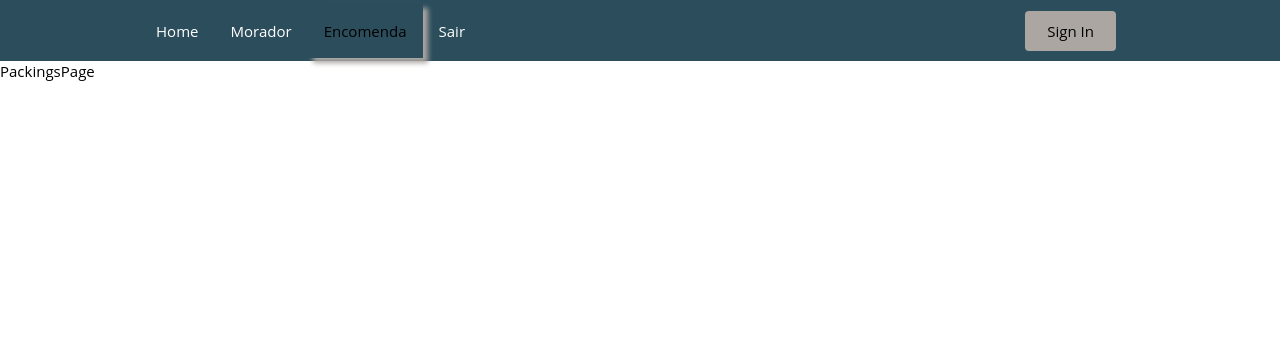
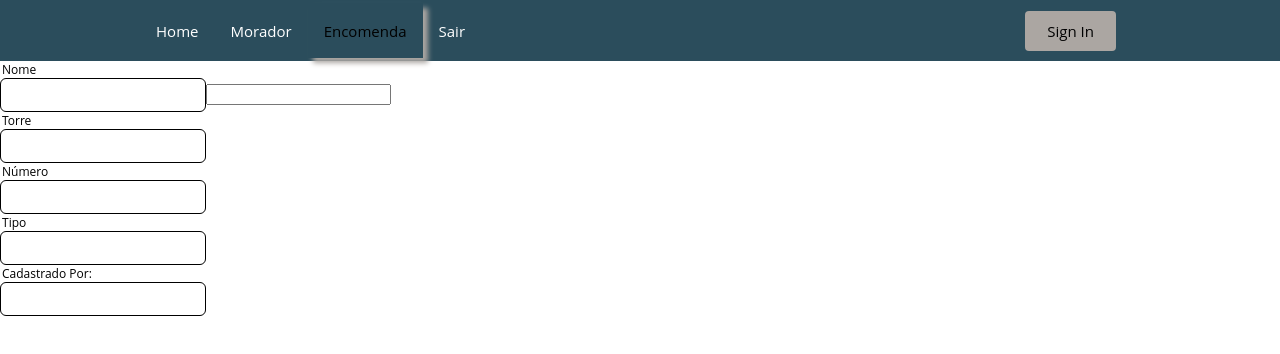
Before and after one commit to evertonjacksondev/app-em-gestao-e-recebimento, a React (Create React App) app: page /encomenda in a window 1280 px wide. Shown: the top 354 px of the page. Built offline with nearby package versions, Linux system fonts and the light colour scheme.

Commit message:
adjust component textField

```diff
--- /dev/null
+++ b/src/Components/DesignSystem/Input.js
@@ -0,0 +1,17 @@
+import styled from "styled-components";
+
+export const Input = styled.input`
+  border-radius: 6px;
+  width: 200px;
+  height: 30px;
+  border: 1px solid black;
+  font-size: 12px;
+  :hover {
+    border: 1px solid #587fa6;
+  }
+  :focus {
+    outline: none;
+    border: 1px solid #587fa6;
+    box-shadow: 10px 5px 5px #aba6a2;
+  }
+`
--- /dev/null
+++ b/src/Components/DesignSystem/Label.js
@@ -0,0 +1,7 @@
+import styled from "styled-components";
+
+export const Label = styled.label`
+  font-size: 12px;
+  display: flex;
+  padding-left: 2px;
+`
--- a/src/Components/DesignSystem/TextField.js
+++ b/src/Components/DesignSystem/TextField.js
@@ -1,39 +1,31 @@
 import React, { Fragment } from 'react'
-import styled from 'styled-components'
 import 'material-icons/iconfont/material-icons.css'
+import { Label } from './Label'
+import { Input } from './Input'
 
 const TextField = props => {
-  const { required = true, name = 'Salvar', type = 'text' } = props
-
-  const Label = styled.label`
-    font-size: 12px;
-    display: flex;
-    padding-left: 2px;
-  `
-
-  const TextField = styled.input`
-    border-radius: 6px;
-    width: 200px;
-    height: 30px;
-    border: 1px solid black;
-    font-size: 12px;
-    :hover {
-      border: 1px solid #587fa6;
-    }
-    :focus {
-      outline:none;
-      border: 1px solid #587fa6;
-      box-shadow: 10px 5px 5px #ABA6A2;
-    }
-  `
-
-
-
+  const {
+    value,
+    label,
+    dataRef,
+    required = false,
+    name = 'Salvar',
+    type = 'text',
+    onChange,
+    ...others
+  } = props
 
   return (
     <Fragment>
-      <Label for='input'>{required ? name + ' *' : name}</Label>
-      <TextField type={type} id='input'></TextField>
+      <Label>{required ? label + ' *' : label}</Label>
+      <Input
+        ref={dataRef}
+        name={name}
+        value={value}
+        type={type}
+        onChange={onChange}
+        {...others}
+      />
     </Fragment>
   )
 }
--- a/src/Pages/Packings/PackingPage.js
+++ b/src/Pages/Packings/PackingPage.js
@@ -1,8 +1,68 @@
-import React from 'react'
+import React, { useRef, useState } from 'react'
+import TextField from '../../Components/DesignSystem/TextField'
 
 const PackingsPage = () => {
+  const [data, setData] = useState({})
+  const dataRef = useRef(null)
+
+  const handleChange = e => {
+
+    const { name, value } = e.target
+    setData(current => {
+      return {
+        ...current,
+        [name]: value
+      }
+    })
+  }
+
+  const handleSubmit = e => {
+    e.preventDefault()
+  }
   return (
-    <div>PackingsPage</div>
+    <form onSubmit={handleSubmit}>
+      <TextField
+        key='name'
+        ref={dataRef}
+        name='name'
+        label='Nome'
+        value={data.name}
+        onChange={handleChange}
+      />
+      <input onChange={handleChange} name='name' value={data.name}></input>
+      <TextField
+        key='torre'
+        name='torre'
+        ref={dataRef}
+        label='Torre'
+        value={data.torre}
+        onChange={handleChange}
+      />
+      <TextField
+        key='number'
+        name='number'
+        ref={dataRef}
+        label='Número'
+        value={data.number}
+        onChange={handleChange}
+      />
+      <TextField
+        key='type'
+        ref={dataRef}
+        name='type'
+        label='Tipo'
+        value={data.type}
+        onChange={handleChange}
+      />
+      <TextField
+        key='createdBy'
+        ref={dataRef}
+        name='createdBy'
+        label='Cadastrado Por:'
+        value={data.createdBy}
+        onChange={handleChange}
+      />
+    </form>
   )
 }
 
```
